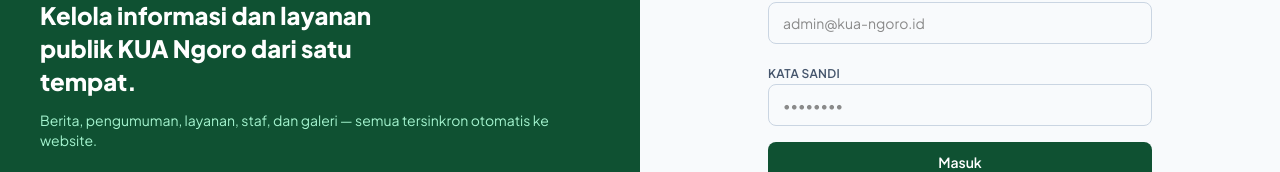
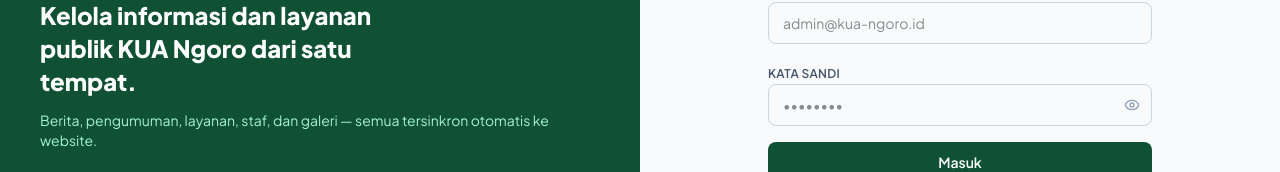
Before and after one commit to majid0511/KUA-NGORO, a React (Vite) app: page /admin/login in a window 1280 px wide. Shown: the part 338-510 px from the top of the page. Built offline with nearby package versions, Linux system fonts and the light colour scheme; no server answers.

Commit message:
newupdate'

```diff
--- a/src/pages/admin/Login.tsx
+++ b/src/pages/admin/Login.tsx
@@ -3,7 +3,7 @@
 import React, { useState } from 'react';
 import { useNavigate } from 'react-router-dom';
 import { supabase } from '../../lib/supabase';
-import { Landmark, Loader2 } from 'lucide-react';
+import { Eye, EyeOff,Landmark, Loader2 } from 'lucide-react';
 import kualogo from '../../assets/kualogo.png';
 
 /**
@@ -16,6 +16,7 @@
   // Isi kolom kata sandi
   const [password, setPassword] = useState('');
   // True saat proses login berjalan (tombol dinonaktifkan)
+  const [showPassword, setShowPassword] = useState(false);
   const [loading, setLoading]   = useState(false);
   // Pesan kesalahan yang ditampilkan di bawah form (null = tidak ada)
   const [error, setError]       = useState<string | null>(null);
@@ -130,9 +131,10 @@
                 <label htmlFor="password" className="text-xs font-semibold text-slate-600 uppercase tracking-wide">
                   Kata sandi
                 </label>
+                <div className="relative">
                   <input
                     id="password"
-                  type="password"
+                    type={showPassword ? 'text' : 'password'}
                     autoComplete="current-password"
                     required
                     value={password}
@@ -140,6 +142,14 @@
                     placeholder="••••••••"
                     className="w-full px-3.5 py-2.5 rounded-lg border border-slate-300 text-sm focus:outline-none focus:ring-2 focus:ring-[#0f5132]/30 focus:border-[#0f5132] transition"
                   />
+                  <button
+                    type="button"
+                    onClick={() => setShowPassword(!showPassword)}
+                    className="absolute inset-y-0 right-0 pr-3 flex items-center text-slate-400 hover:text-slate-600 focus:outline-none"
+                  >
+                    {showPassword ? <EyeOff className="w-4 h-4" /> : <Eye className="w-4 h-4" />}
+                  </button>
+                </div>
               </div>
 
               {error && (
```
Lines whose indentation alone changed are shown as unchanged.
